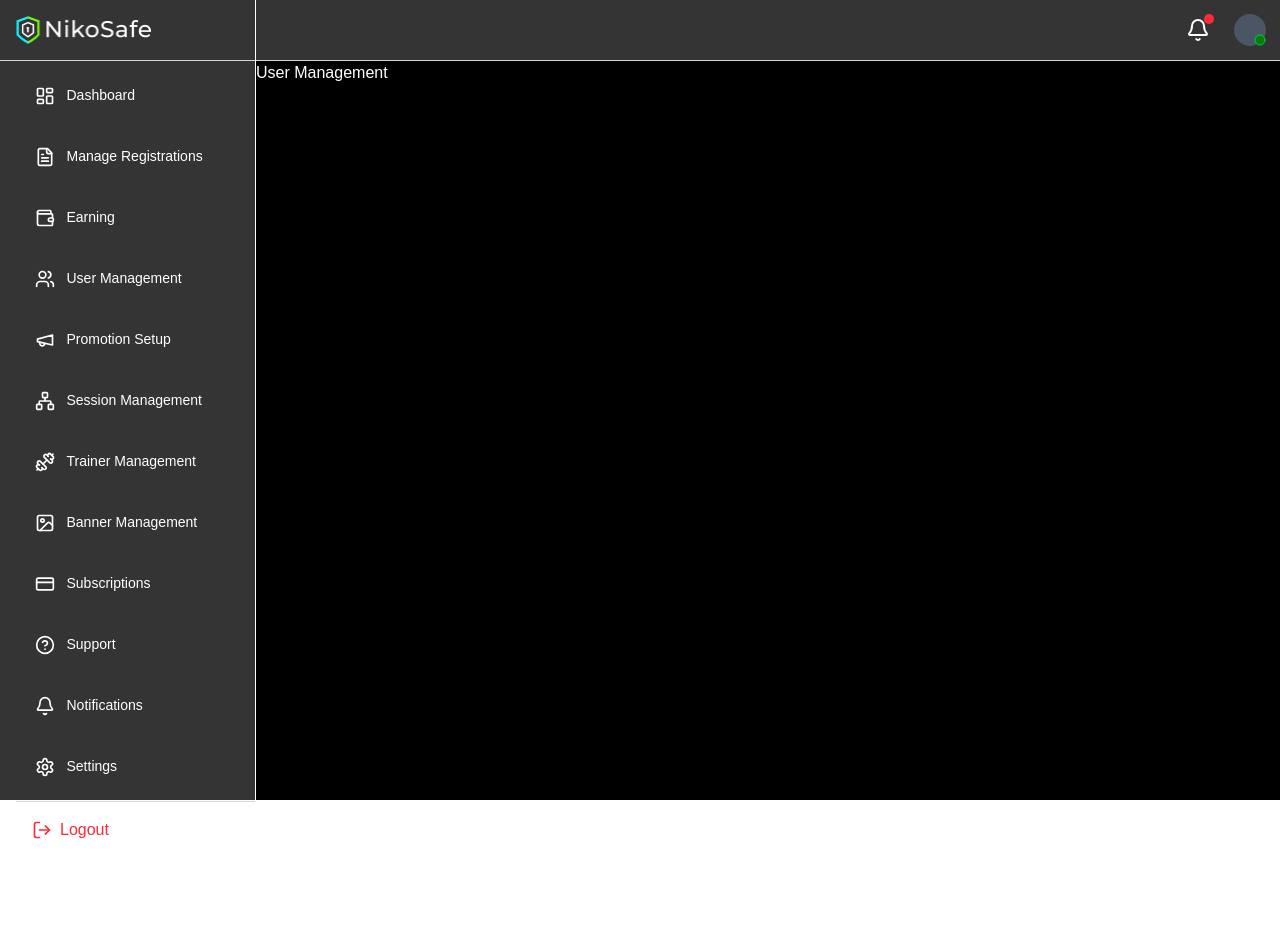
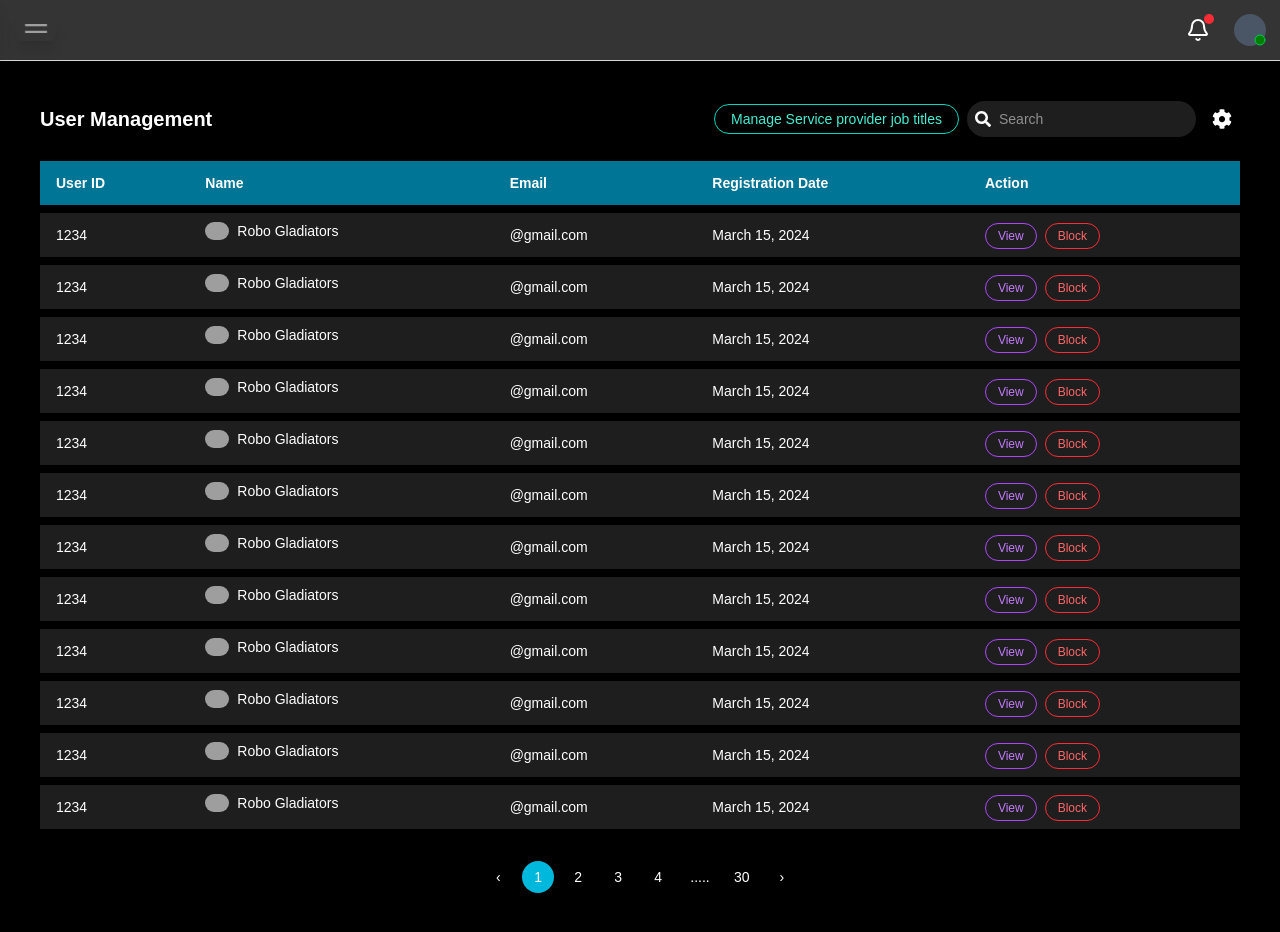
Before and after one commit to alzinan1234/dreckks-dashboard, a Next.js app: page /admin/user-management in a window 1280 px wide. Before the commit the page ends 858 px from the top, so only its background shows below. Built offline with nearby package versions, Linux system fonts and the light colour scheme; grey boxes are pictures that could not be loaded.

Commit message:
update dashboard

```diff
--- a/package.json
+++ b/package.json
@@ -17,6 +17,7 @@
     "react": "^19.0.0",
     "react-chartjs-2": "^5.3.0",
     "react-dom": "^19.0.0",
+    "react-icons": "^5.5.0",
     "recharts": "^2.15.3"
   },
   "devDependencies": {
--- a/src/app/admin/layout.js
+++ b/src/app/admin/layout.js
@@ -1,35 +1,41 @@
-import { Geist, Geist_Mono } from "next/font/google";
-import "./admin.css";
-import Sidebar from "@/components/Sidebar";
-import Topbar from "@/components/Topbar";
+'use client';
+
+import { useState } from 'react';
+import { Geist, Geist_Mono } from 'next/font/google';
+import './admin.css';
+import Sidebar from '@/components/Sidebar';
+import Topbar from '@/components/Topbar';
 
 const geistSans = Geist({
-  variable: "--font-geist-sans",
-  subsets: ["latin"],
+  variable: '--font-geist-sans',
+  subsets: ['latin'],
 });
 
 const geistMono = Geist_Mono({
-  variable: "--font-geist-mono",
-  subsets: ["latin"],
+  variable: '--font-geist-mono',
+  subsets: ['latin'],
 });
 
-export const metadata = {
-  title: "Create Next App",
-  description: "Generated by create next app",
-};
 
 export default function RootLayout({ children }) {
+  const [isOpen, setIsOpen] = useState(false);
+
   return (
     <html lang="en">
       <body
         className={`${geistSans.variable} ${geistMono.variable} antialiased`}
       >
         <div className="flex bg-black text-white min-h-screen">
-          <Sidebar />
-          <div className="flex-1 flex flex-col">
+          <Sidebar isOpen={isOpen} setIsOpen={setIsOpen} />
+
+          <main
+            className={`transition-all duration-300 ease-in-out flex-1 flex flex-col ${
+              isOpen ? 'ml-64' : 'ml-0'
+            }`}
+          >
             <Topbar />
-            <div>{children}</div>
-          </div>
+            <div className="p-4">{children}</div>
+          </main>
         </div>
       </body>
     </html>
--- /dev/null
+++ b/src/app/admin/promotion-setup/page.js
@@ -0,0 +1,13 @@
+import AddPromotion from '@/components/PromotionSetup/AddPromotion'
+import React from 'react'
+
+const PromotionSetup = () => {
+  return (
+    <div>
+
+<AddPromotion/>
+    </div>
+  )
+}
+
+export default PromotionSetup
--- a/src/app/admin/user-management/page.js
+++ b/src/app/admin/user-management/page.js
@@ -1,12 +1,11 @@
+import UserManagements from '@/components/UserManagement/UserManagements'
 import React from 'react'
 
 const UserManagement = () => {
   return (
     <div>
-        <h1>
-            User Management
-        </h1>
 
+        <UserManagements/>
     </div>
   )
 }
--- a/src/components/EarningsTables/EarningsTable.jsx
+++ b/src/components/EarningsTables/EarningsTable.jsx
@@ -1,6 +1,6 @@
-
 "use client";
 import { useState } from "react";
+import Image from "next/image";
 
 const dummyData = Array.from({ length: 90 }).map((_, i) => ({
   serial: `INV093${i}`,
@@ -76,10 +76,12 @@ export default function EarningsTable() {
               >
                 <td className="py-2 px-4">{item.serial}</td>
                 <td className="py-2 px-4 flex items-center gap-2">
-                  <img
+                  <Image
                     src="/user-icon.png"
                     alt="User"
-                    className="w-6 h-6 rounded-full"
+                    width={24}
+                    height={24}
+                    className="rounded-full"
                   />
                   {item.user}
                 </td>
@@ -89,10 +91,12 @@ export default function EarningsTable() {
                 <td className="py-2 px-4">{item.date}</td>
                 <td className="py-2 px-4 text-center">
                   <button>
-                    <img
+                    <Image
                       src="/action-icon.svg"
                       alt="action"
-                      className="w-5 h-5 inline"
+                      width={20}
+                      height={20}
+                      className="inline"
                     />
                   </button>
                 </td>
--- /dev/null
+++ b/src/components/PromotionSetup/AddPromotion.jsx
@@ -0,0 +1,63 @@
+import React from "react";
+
+export default function AddPromotion() {
+  return (
+    <div className="  text-white p-6  ">
+      <div className="w-full max-w-7xl bg-zinc-800 rounded-lg shadow-lg p-6 mx-auto">
+        {/* Header */}
+        <div className="flex items-center mb-6">
+          <button className="text-teal-400 hover:text-teal-300 bg-[#00C1C91A] rounded-full p-2 transition-colors">
+            <svg
+              xmlns="http://www.w3.org/2000/svg"
+              className="h-6 w-6"
+              fill="none"
+              viewBox="0 0 24 24"
+              stroke="currentColor"
+            >
+              <path strokeLinecap="round" strokeLinejoin="round" strokeWidth={2} d="M15 19l-7-7 7-7" />
+            </svg>
+          </button>
+          <h1 className="ml-4 text-[20px] font-semibold">Add New Promotion</h1>
+        </div>
+
+        {/* Form Fields */}
+        <form className="space-y-6">
+          <div>
+            <label className="block mb-1 text-sm">Title</label>
+            <input
+              type="text"
+              placeholder="Enter title"
+              className="w-full rounded border border-gray-500 bg-zinc-700 px-3 py-2 text-white placeholder-gray-400 focus:outline-none focus:ring-2 focus:ring-teal-500"
+            />
+          </div>
+
+          <div>
+            <label className="block mb-1 text-sm">Description</label>
+            <input
+              type="text"
+              placeholder="Enter description"
+              className="w-full rounded border border-gray-500 bg-zinc-700 px-3 py-2 text-white placeholder-gray-400 focus:outline-none focus:ring-2 focus:ring-teal-500"
+            />
+          </div>
+
+          <div>
+            <label className="block mb-1 text-sm">Date Range</label>
+            <input
+              type="text"
+              placeholder="Enter date range"
+              className="w-full rounded border border-gray-500 bg-zinc-700 px-3 py-2 text-white placeholder-gray-400 focus:outline-none focus:ring-2 focus:ring-teal-500"
+            />
+          </div>
+
+          {/* Done Button */}
+          <button
+            type="submit"
+            className="w-full mt-[207px] rounded-full bg-cyan-400 hover:bg-cyan-300 text-white py-2 font-medium  border-b-4 border-lime-400"
+          >
+            Done
+          </button>
+        </form>
+      </div>
+    </div>
+  );
+}
--- a/src/components/Sidebar.jsx
+++ b/src/components/Sidebar.jsx
@@ -1,66 +1,94 @@
 'use client';
+import React from 'react';
 import Link from 'next/link';
 import { usePathname } from 'next/navigation';
 import {
   LayoutDashboard, FileText, Wallet, Users, Megaphone, Network,
-  Dumbbell, CreditCard, HelpCircle, Bell, Settings, LogOut, Image as ImageIcon
+  Dumbbell, CreditCard, HelpCircle, Bell, Settings, LogOut, Image as ImageIcon,
 } from 'lucide-react';
+import Image from 'next/image';
 import dreckks from '../../public/dreckks-logo.png';
-import Image from 'next/image';
+import barss from '../../public/icon/bars.png';
 
 const navItems = [
   { name: 'Dashboard', href: '/admin', icon: LayoutDashboard },
   { name: 'Manage Registrations', href: '/admin/manage-registrations', icon: FileText },
   { name: 'Earning', href: '/admin/earning', icon: Wallet },
-  { name: 'User Management', href: '/user-management', icon: Users },
-  { name: 'Promotion Setup', href: '/promotion-setup', icon: Megaphone },
+  { name: 'User Management', href: '/admin/user-management', icon: Users },
+  { name: 'Promotion Setup', href: '/admin/promotion-setup', icon: Megaphone },
   { name: 'Session Management', href: '/session-management', icon: Network },
   { name: 'Trainer Management', href: '/trainer-management', icon: Dumbbell },
-  { name: 'Banner Management', href: '/banner-management', icon: ImageIcon }, // Fixed icon
+  { name: 'Banner Management', href: '/banner-management', icon: ImageIcon },
   { name: 'Subscriptions', href: '/subscriptions', icon: CreditCard },
   { name: 'Support', href: '/support', icon: HelpCircle },
   { name: 'Notifications', href: '/notifications', icon: Bell },
   { name: 'Settings', href: '/settings', icon: Settings },
 ];
 
-const Sidebar = () => {
+const Sidebar = ({ isOpen, setIsOpen }) => {
   const pathname = usePathname();
 
   return (
-    <aside className="w-64 h-screen bg-[#343434] text-white flex flex-col justify-between border-r border-white">
-      <div>
-        <div className="p-4 flex items-center border-b border-[#D6D6D6]">
-          <Image src={dreckks} alt="logo" width={135} height={36} />
+    <>
+      <aside
+        className={`fixed top-0 left-0 h-full bg-[#343434] text-white shadow-lg z-50 transform transition-transform duration-300 ease-in-out ${
+          isOpen ? 'translate-x-0 w-64' : '-translate-x-full w-64'
+        }`}
+      >
+        <div className="flex flex-col h-full justify-between border-r border-[#D6D6D6]">
+          {/* Logo & Close Button */}
+          <div className="flex items-center justify-between border-b border-[#D6D6D6] pb-4 p-4">
+            <Image className='' src={dreckks} alt="logo" width={135} height={36} />
+            <button onClick={() => setIsOpen(false)} className="p-1 hover:bg-[#444] rounded">
+              <Image src={barss} alt="close" width={20} height={20} />
+            </button>
           </div>
 
-        <nav className="mt-4 space-y-6">
+          {/* Navigation Items */}
+          <nav className="mt-4 space-y-6 flex-grow overflow-y-auto">
             {navItems.map(({ name, href, icon: Icon }) => {
               const isActive = pathname === href;
               return (
                 <Link
                   key={name}
                   href={href}
-                className={`flex items-center px-4 w-[218px] mx-auto  py-2  transition-all ${
+                  className={`flex items-center px-4 w-[218px] mx-auto py-2 transition-all rounded ${
                     isActive
                       ? 'bg-[#00C1C9] text-white shadow-[1.5px_1.5px_0_0_#71F50C]'
                       : 'hover:bg-zinc-800'
                   }`}
                 >
                   <Icon className="w-5 h-5 mr-3" />
-                <span className='font-normal text-[14px]'>{name}</span>
+                  <span className="font-normal text-[14px]">{name}</span>
                 </Link>
               );
             })}
-        </nav>
 
-        <div className="p-4 border-t border-[#D6D6D6] mt-4 ml-4">
-          <button className="flex items-center text-red-500 hover:text-red-600">
+              {/* Logout Button */}
+          <div className="border-t border-[#D6D6D6] pt-4 ">
+            <button className="flex ml-5 items-center text-red-500 hover:text-red-600">
               <LogOut className="w-5 h-5 mr-2" />
               Logout
             </button>
           </div>
+
+
+          </nav>
+
+
         </div>
       </aside>
+
+      {/* Open Button (When Sidebar is Closed) */}
+      {!isOpen && (
+        <button
+          onClick={() => setIsOpen(true)}
+          className="fixed top-4 left-4 z-50 bg-[#343434] p-2 rounded-md shadow-lg flex items-center justify-center hover:bg-[#444] transition"
+        >
+          <Image src={barss} alt="menu" width={24} height={24} />
+        </button>
+      )}
+    </>
   );
 };
 
--- /dev/null
+++ b/src/components/UserManagement/UserManagements.jsx
@@ -0,0 +1,96 @@
+import React from "react";
+import Image from "next/image";
+import {  FaSearch, FaCog } from "react-icons/fa";
+
+const users = new Array(12).fill({
+  id: "1234",
+  name: "Robo Gladiators",
+  email: "@gmail.com",
+  date: "March 15, 2024",
+  avatar: "/avatar.png" // replace with actual avatar URL or image
+});
+
+const UserManagement = () => {
+  return (
+    <div className=" bg-[] text-white p-6">
+      <div className="flex justify-between items-center mb-4">
+        <h2 className="text-xl font-semibold">User Management</h2>
+        <div className="flex items-center gap-2">
+          <button className="border border-teal-400 text-sm px-4 py-1 rounded-full text-teal-300 hover:bg-teal-900">
+            Manage Service provider job titles
+          </button>
+          <div className="relative">
+            <input
+              type="text"
+              placeholder="Search"
+              className="bg-[#1e1e1e] text-sm pl-8 pr-4 py-2 rounded-full text-white focus:outline-none"
+            />
+            <FaSearch className="absolute left-2 top-2.5 text-white w-4 h-4" />
+          </div>
+          <button className="p-2 rounded-full hover:bg-[#1f1f1f]">
+            <FaCog className="text-white w-5 h-5" />
+          </button>
+        </div>
+      </div>
+
+      <div className="overflow-x-auto">
+        <table className="min-w-full border-separate border-spacing-y-2">
+          <thead className="bg-cyan-700">
+            <tr className="text-left text-sm">
+              <th className="py-3 px-4">User ID</th>
+              <th className="py-3 px-4">Name</th>
+              <th className="py-3 px-4">Email</th>
+              <th className="py-3 px-4">Registration Date</th>
+              <th className="py-3 px-4">Action</th>
+            </tr>
+          </thead>
+          <tbody>
+            {users.map((user, index) => (
+              <tr key={index} className="bg-[#1e1e1e] text-sm">
+                <td className="py-2 px-4">{user.id}</td>
+                <td className="py-2 px-4 flex items-center gap-2">
+                  <Image
+                    src={user.avatar}
+                    alt="avatar"
+                    width={24}
+                    height={24}
+                    className="rounded-full"
+                  />
+                  {user.name}
+                </td>
+                <td className="py-2 px-4">{user.email}</td>
+                <td className="py-2 px-4">{user.date}</td>
+                <td className="py-2 px-4 flex gap-2">
+                  <button className="px-3 py-1 text-xs border border-purple-500 text-purple-400 rounded-full hover:bg-purple-800">
+                    View
+                  </button>
+                  <button className="px-3 py-1 text-xs border border-red-500 text-red-400 rounded-full hover:bg-red-800">
+                    Block
+                  </button>
+                </td>
+              </tr>
+            ))}
+          </tbody>
+        </table>
+      </div>
+
+      {/* Pagination */}
+      <div className="flex justify-center items-center mt-6 gap-2 text-sm">
+        <button className="w-8 h-8 flex items-center justify-center rounded-full hover:bg-[#1f1f1f]">
+          &#8249;
+        </button>
+        <button className="w-8 h-8 bg-cyan-500 text-white rounded-full">1</button>
+        <button className="w-8 h-8 hover:bg-[#1f1f1f]">2</button>
+        <button className="w-8 h-8 hover:bg-[#1f1f1f]">3</button>
+        <button className="w-8 h-8 hover:bg-[#1f1f1f]">4</button>
+        <span className="px-2">.....</span>
+        <button className="w-8 h-8 hover:bg-[#1f1f1f]">30</button>
+        <button className="w-8 h-8 flex items-center justify-center rounded-full hover:bg-[#1f1f1f]">
+          &#8250;
+        </button>
+      </div>
+    </div>
+  );
+};
+
+export default UserManagement;
```
Also changed, not shown: public/icon/bars.png (added), 1 other file (tests, documents, lock files or other folders). Lines whose indentation alone changed are shown as unchanged.
